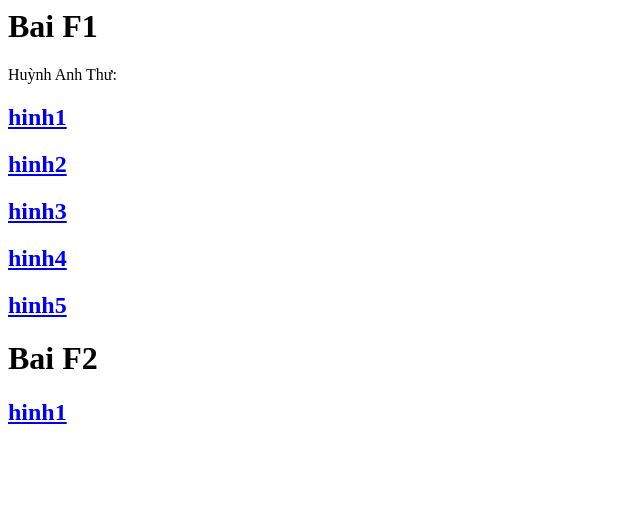
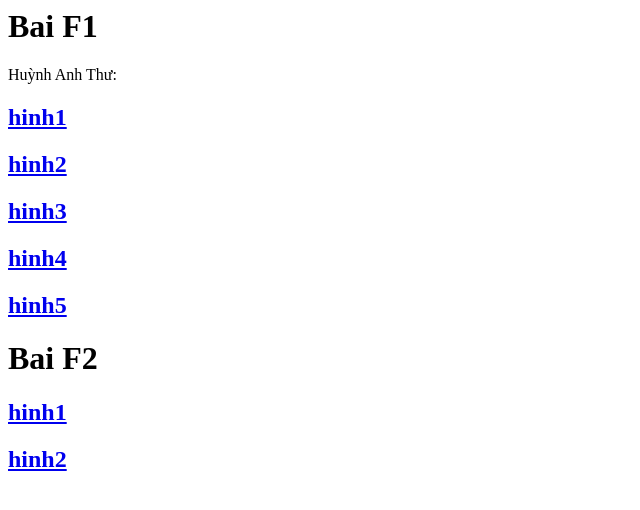
Before and after one commit to huynhanhthu080108-gif/huynhanhthu.gitub.io, a plain HTML site: page baitapf1/index.html in a window 1280 px wide. Shown: the whole page, without its empty margins (0-640 px from the left). Drawn offline with Linux system fonts and the light colour scheme.

Commit message:
Update index.html

```diff
--- a/baitapf1/index.html
+++ b/baitapf1/index.html
@@ -13,6 +13,7 @@
     <h2><a href="baitapf1/hinh5.html">hinh5</a></h2>
     <h1> Bai F2</h1>
     <h2><a href="baitapf2/hinh1.html">hinh1</a></h2>
+    <h2><a href="baitapf2/hinh2.html">hinh2</a></h2>
     <h2><a href="
     <p
 </body>
```
